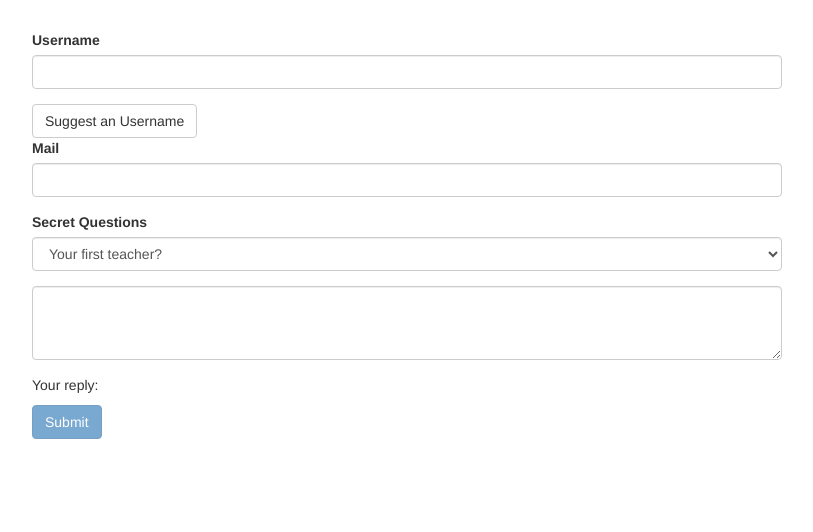
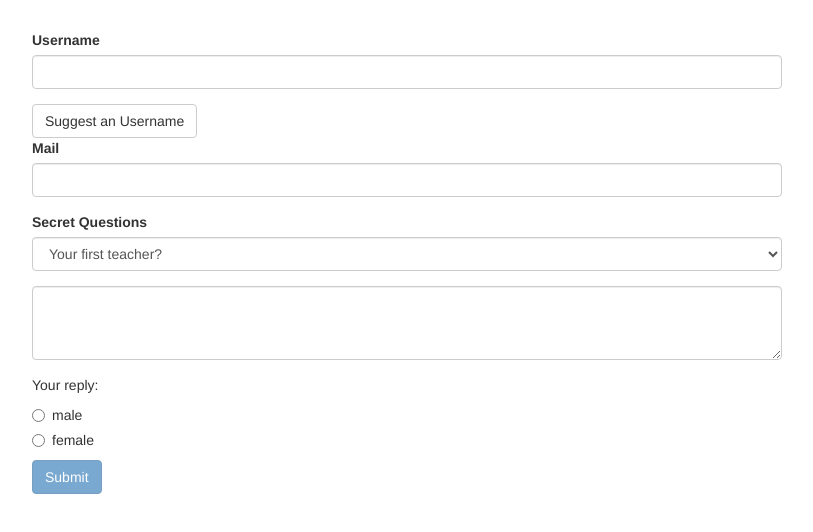
Before and after one commit to olegbezk/ng4-forms-handling, an Angular app: page / in a window 1280 px wide. Shown: the top 532 px of the page, without its empty margins (233-1046 px from the left). Built offline with nearby package versions, Linux system fonts and the light colour scheme.

Commit message:
handling radio buttons

```diff
--- a/src/app/app.component.html
+++ b/src/app/app.component.html
@@ -2,7 +2,10 @@
   <div class="row">
     <div class="col-xs-12 col-sm-10 col-md-8 col-sm-offset-1 col-md-offset-2">
       <form (ngSubmit)="onSubmit()" #f="ngForm">
-        <div id="user-data">
+        <div
+          id="user-data"
+          ngModelGroup="userData"
+          #userData="ngModelGroup">
           <div class="form-group">
             <label for="username">Username</label>
             <input
@@ -28,6 +31,7 @@
             <span class="help-block" *ngIf="!email.valid && email.touched">Please enter a valid email!</span>
           </div>
         </div>
+        <p *ngIf="!userData.valid && userData.touched">User data is invalid!</p>
         <div class="form-group">
           <label for="secret">Secret Questions</label>
           <select
@@ -49,6 +53,17 @@
         <p>
           Your reply: {{ answer }}
         </p>
+        <div class="radio" *ngFor="let gender of genders">
+          <label>
+            <input
+              type="radio"
+              name="gender"
+              ngModel
+              required
+              [value]="gender">
+            {{ gender }}
+          </label>
+        </div>
         <button
           class="btn btn-primary"
           type="submit"
--- a/src/app/app.component.ts
+++ b/src/app/app.component.ts
@@ -10,6 +10,7 @@ export class AppComponent {
   @ViewChild('f') signUp: NgForm;
   defaultQuestion = 'teacher';
   answer = '';
+  genders = ['male', 'female'];
 
   suggestUserName() {
     const suggestedName = 'Superuser';
```
